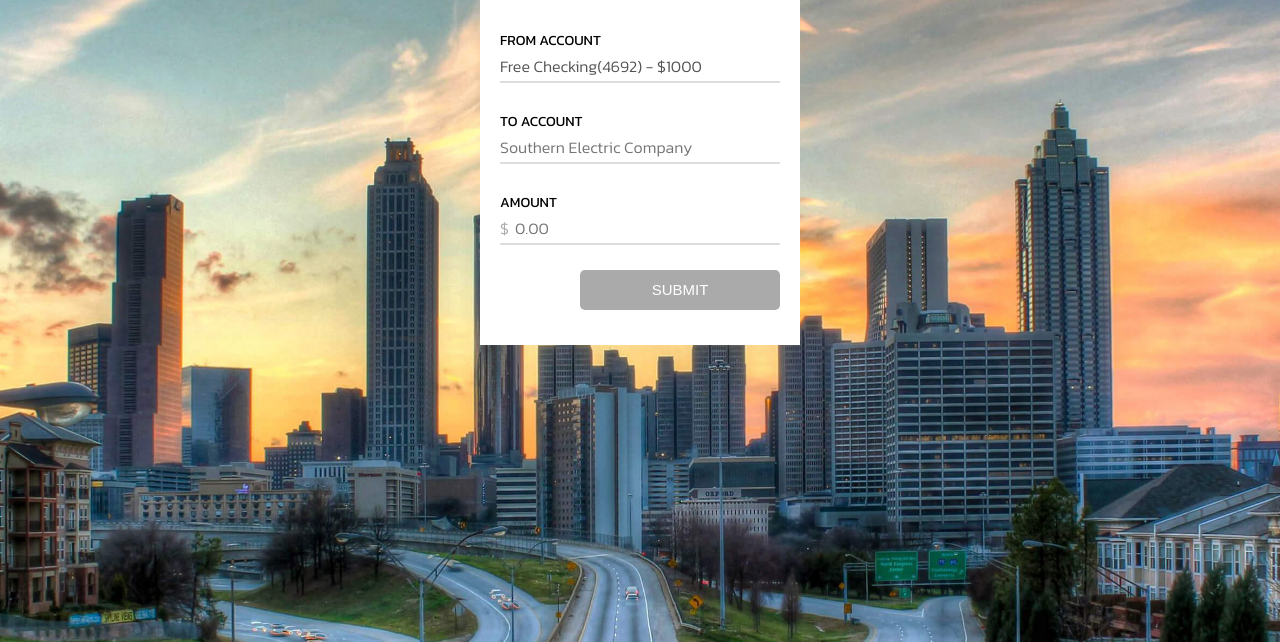
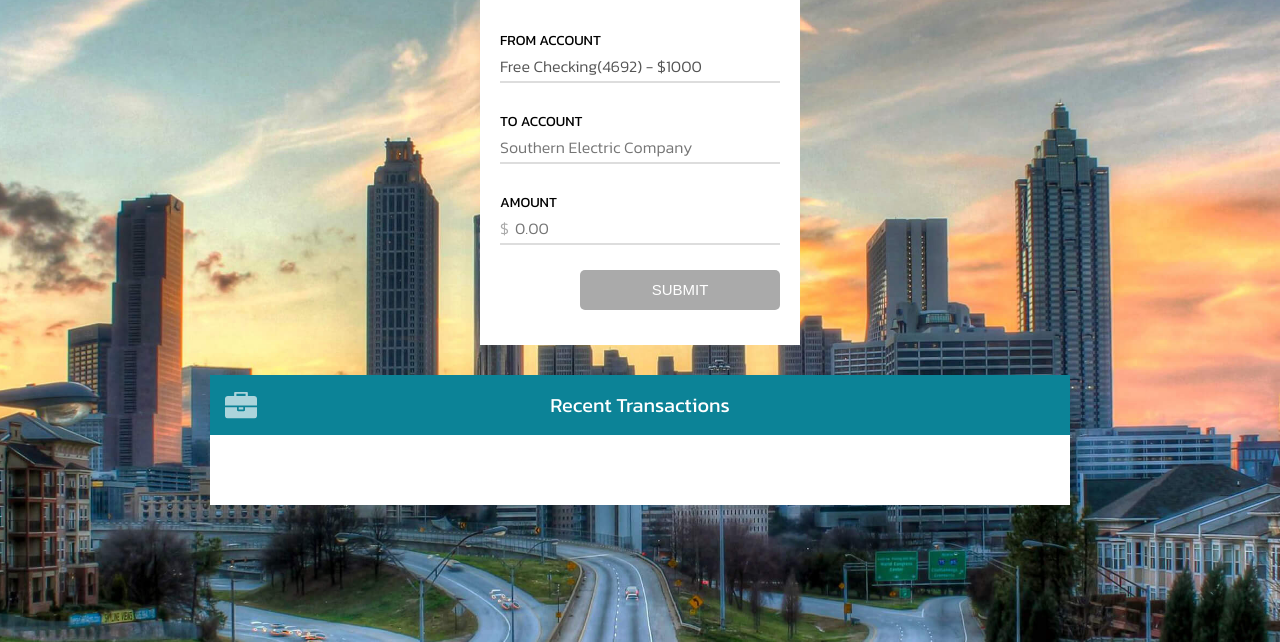
Before and after one commit to Gruximillian/transactions, a website built with webpack: page src/index.html in a window 1280 px wide. Shown: the part 158-800 px from the top of the page. Built offline with nearby package versions, Linux system fonts and the light colour scheme; files whose address does not match are found by name.

Commit message:
Replace icons

```diff
--- a/src/css/_transaction-form.scss
+++ b/src/css/_transaction-form.scss
@@ -12,6 +12,7 @@
     position: relative;
 }
 .transaction-form__icon {
+    height: 45%;
     left: 15px;
     position: absolute;
     top: 50%;
--- /dev/null
+++ b/src/css/_transaction-list.scss
@@ -0,0 +1,28 @@
+.transaction-list {
+    margin: 30px auto;
+    max-width: 860px;
+}
+.transaction-list__header {
+    background-color: #0c8397;
+    color: #fff;
+    font-size: 20px;
+    height: 60px;
+    line-height: 60px;
+    position: relative;
+}
+.transaction-list__icon {
+    height: 45%;
+    left: 15px;
+    position: absolute;
+    top: 50%;
+    transform: translateY(-50%);
+}
+.transaction-list__title {
+    display: inline-block;
+    text-align: center;
+    width: 100%;
+}
+.transaction-list__body {
+    background-color: #fff;
+    padding: 35px 20px;
+}
--- a/src/css/style.scss
+++ b/src/css/style.scss
@@ -6,4 +6,5 @@
 @import 'main-content';
 @import 'transaction-form';
 @import 'transaction-preview';
+@import 'transaction-list';
 @import 'helpers';
--- a/src/index.html
+++ b/src/index.html
@@ -17,7 +17,7 @@
 
         <form id="transaction-form" class="transaction-form">
             <div class="transaction-form__header">
-                <img class="transaction-form__icon" src="./img/arrows.png">
+                <img class="transaction-form__icon" src="./img/arrows.svg">
                 <span class="transaction-form__title">Make a Transfer</span>
             </div>
 
@@ -42,7 +42,13 @@
         </form>
 
         <section class="transaction-list">
+            <div class="transaction-list__header">
+                <img class="transaction-list__icon" src="./img/briefcase.svg">
+                <span class="transaction-list__title">Recent Transactions</span>
+            </div>
+            <div class="transaction-list__body">
 
+            </div>
         </section>
 
         <section id="transaction-preview" class="transaction-preview hide">
--- a/src/index.js
+++ b/src/index.js
@@ -3,7 +3,8 @@
 import './assets/logo.jpg';
 import './assets/background.jpg';
 import './assets/icons/transaction.svg';
-import './assets/icons/arrows.png';
+import './assets/icons/arrows.svg';
+import './assets/icons/briefcase.svg';
 
 import './css/style.scss';
 import './js/main';
```
Also changed, not shown: src/assets/icons/arrows.png (deleted), src/assets/icons/arrows.svg (added), src/assets/icons/briefcase.png (deleted), src/assets/icons/briefcase.svg (added).
